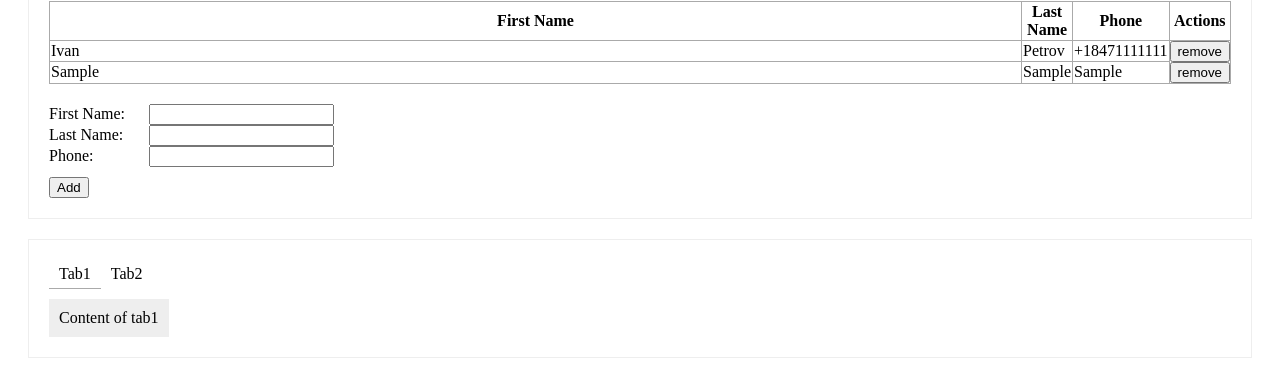
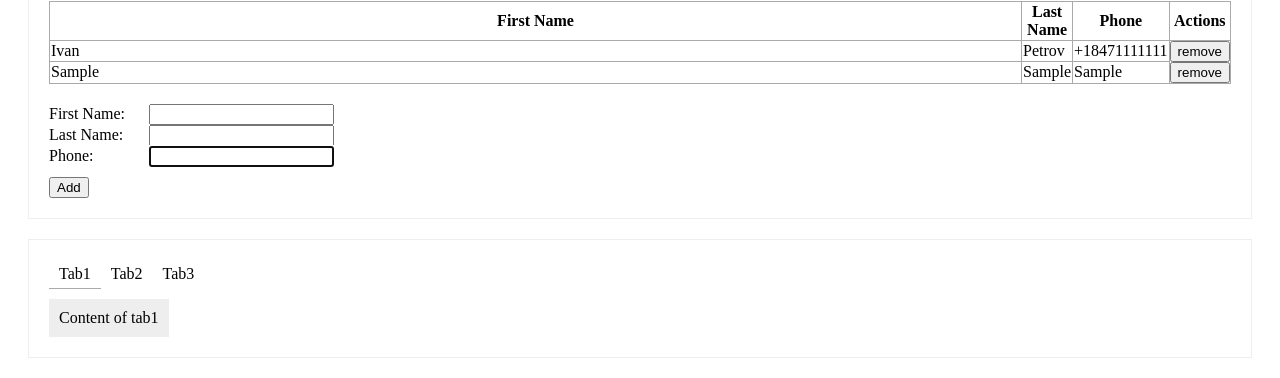
Before and after one commit to r47717/TrickJS, a website: page index.html in a window 1280 px wide. Both pictures are taken after typing "Sample", "Sample", "Sample" into the empty fields and a click on the button "Add". Shown: the part 554-932 px from the top of the page. Drawn offline with Linux system fonts and the light colour scheme.

Commit message:
inputs handling

```diff
--- a/examples/mount.js
+++ b/examples/mount.js
@@ -7,6 +7,6 @@ table(document.getElementById("table"), {
 });
 
 tabs(document.getElementById("tabs"), {
-  tabs: ["Tab1", "Tab2"],
-  tabsContent: ["Content of tab1", "Content of tab2"],
+  tabs: ["Tab1", "Tab2", "Tab3"],
+  tabsContent: ["Content of tab1", "Content of tab2", "Content of tab3"],
 });
--- a/index.html
+++ b/index.html
@@ -5,7 +5,7 @@
     <meta http-equiv="X-UA-Compatible" content="IE=edge">
     <meta name="viewport" content="width=device-width, initial-scale=1.0">
     <link rel="stylesheet" href="styles.css">
-    <title>React for Poor Men</title>
+    <title>Trickjs Demo</title>
 </head>
 <body>
     <div class="example" id="counter"></div>
--- a/lib/component.js
+++ b/lib/component.js
@@ -1,5 +1,7 @@
 function _component(mount, factory, props) {
   const update = factory(props);
+
+  let selectionName, selectionStart, selectionEnd;
 
   function dom(mnt, tree) {
     if (Array.isArray(tree)) {
@@ -27,11 +29,20 @@ function _component(mount, factory, props) {
           for (const item of Object.keys(on)) {
             node[item] = (e) => {
               on[item](e);
+              if (item === "oninput") {
+                selectionName = node.getAttribute("name");
+                selectionStart = node.selectionStart;
+                selectionEnd = node.selectionEnd;
+              }
               render();
             };
           }
           for (const item of Object.keys(attr)) {
             node.setAttribute(item, attr[item]);
+          }
+          if (node.getAttribute("name") === selectionName) {
+            node.focus();
+            node.setSelectionRange(selectionStart, selectionEnd);
           }
           if (tree[nodeSpec]) {
             dom(node, tree[nodeSpec]);
```
Also changed, not shown: README.md.
